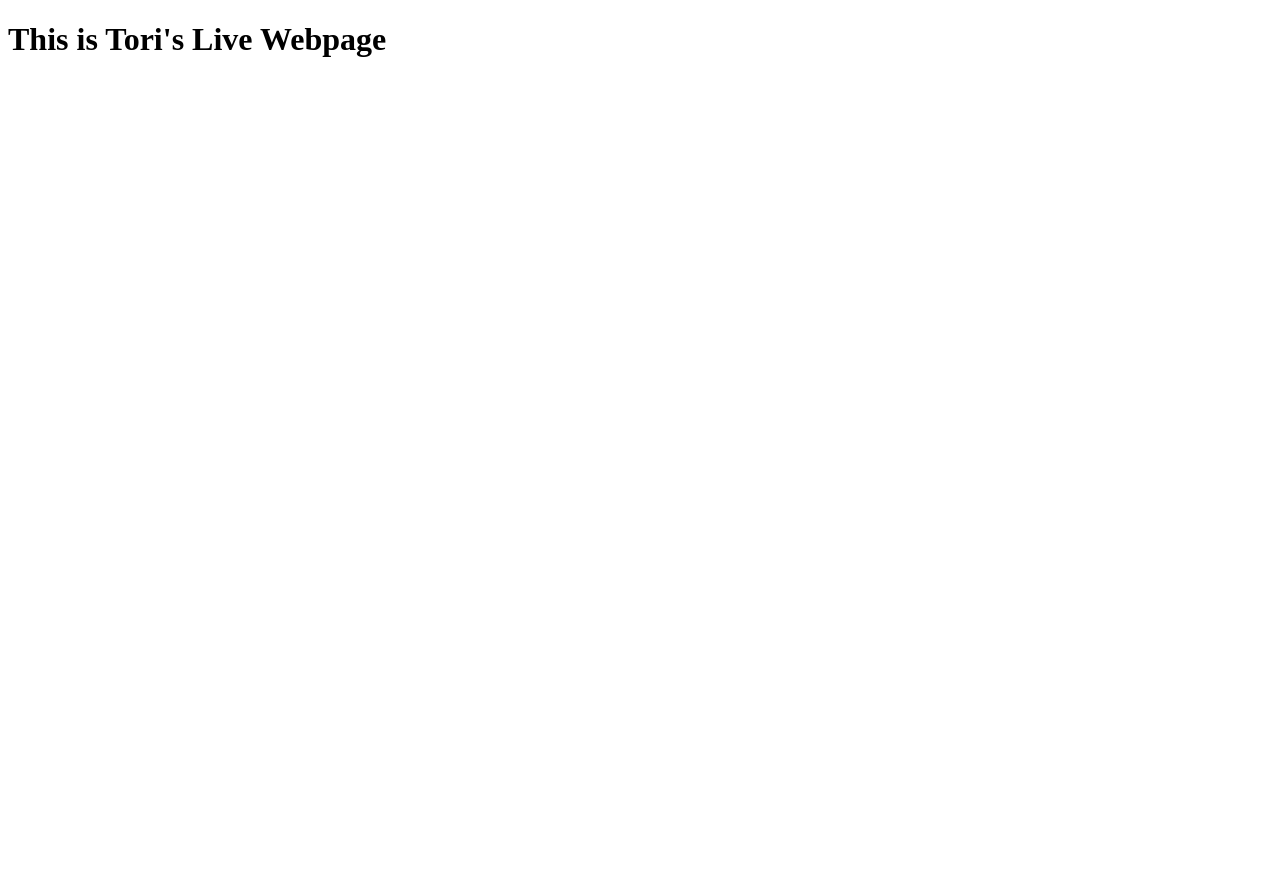
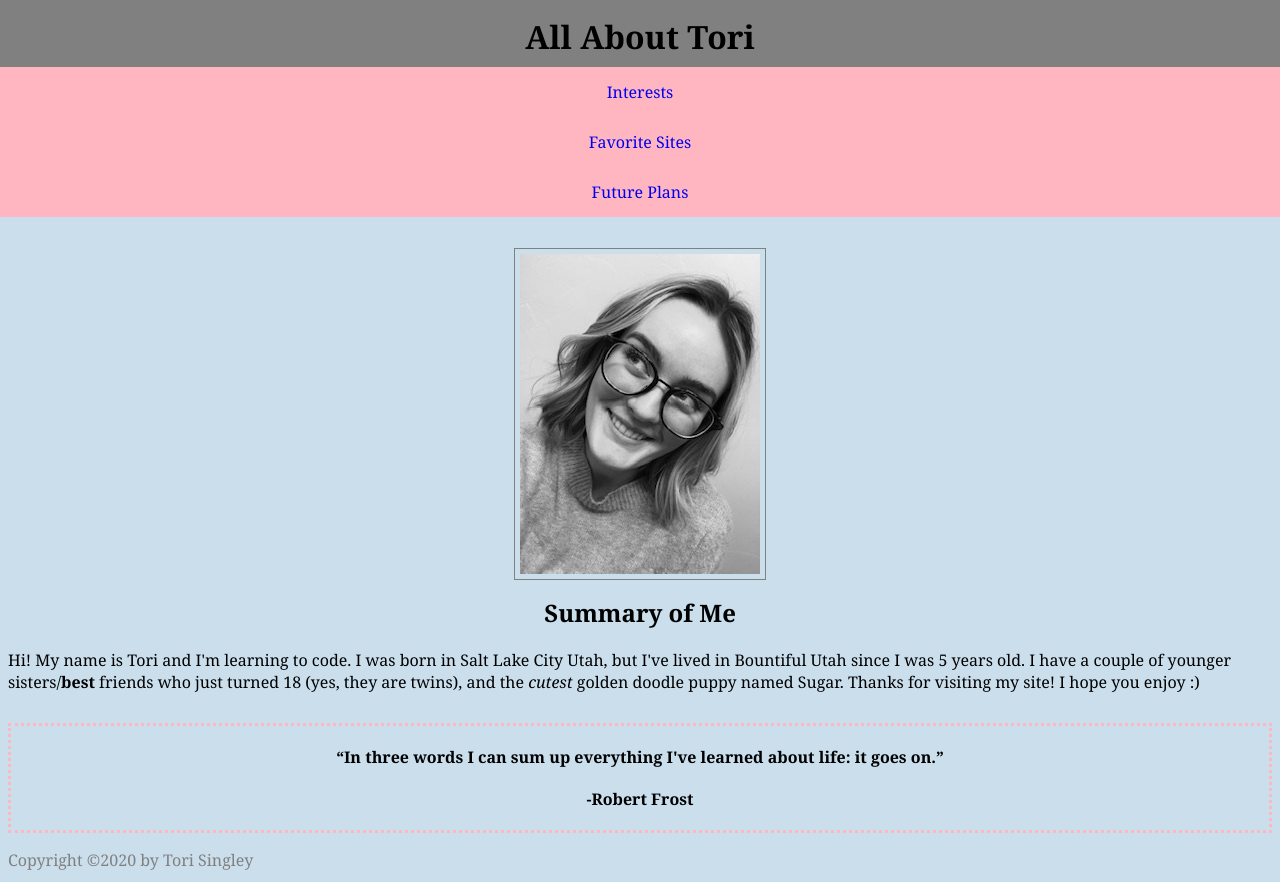
Before and after one commit to tsingley1998/WebDevPortfolio, a plain HTML site: page index.html in a window 1280 px wide. Before the commit the page ends 800 px from the top, so only its background shows below. Drawn offline with Linux system fonts and the light colour scheme.

Commit message:
added css files

```diff
--- a/index.html
+++ b/index.html
@@ -1,9 +1,39 @@
 <!DOCTYPE html>
 <html>
     <head>
-        <title>Tori's Portfolio</title>
+        <title>All About Tori</title>
+        <link rel="stylesheet" type="text/css" href="/styles/main.css"/>
     </head>
     <body>
-        <h1>This is Tori's Live Webpage</h1>
+        <header>
+            <h1>All About Tori</h1>
+            <nav>
+                <ul>
+                    <li><a href="page1.html">Interests</a></li>
+                    <li><a href="page2.html">Favorite Sites</a></li>
+                    <li><a href="page3.html">Future Plans</a>
+                </ul>
+            </nav>
+        </header>
+        <main>
+            <figure>
+                <img class="image" src="/images/IMG_0323.jpg" alt="Selfie of Tori">
+            </figure>
+            <section>
+                <div class="sumcolor">
+                <article>
+                    <h2 class="summary">Summary of Me</h2>
+                    <p class="summaryp">Hi! My name is Tori and I'm learning to code. I was born in Salt Lake City Utah, but I've lived in Bountiful Utah since I was 5 years old. I have a couple of younger sisters/<strong>best</strong> friends who just turned 18 (yes, they are twins), and the <em>cutest</em> golden doodle puppy named Sugar. Thanks for visiting my site! I hope you enjoy :)</p>
+                </article>
+                <div class="border">
+                    <p class="quote"><q>In three words I can sum up everything I've learned about life: it goes on.</q></p>
+                    <p class="quote">-Robert Frost</p>
+                </div>
+                </div>
+            </section>
+        </main>
+        <footer>
+            <p>Copyright ©2020 by Tori Singley</p>
+        </footer>
     </body>
 </html>
--- /dev/null
+++ b/styles/main.css
@@ -0,0 +1,129 @@
+body {
+    background-color: rgb(202, 222, 236);
+    font-family: Cambria, Cochin, Georgia, Times, 'Times New Roman', serif;
+}
+
+header {
+    height: 15px;
+}
+
+h1 {
+    text-align: center;
+    color: black;
+    background-color: gray;
+    margin: 0;
+    padding: 15px;
+    width: auto;
+    top: 0;
+    right: 0;
+    left: 0;
+    position: fixed;
+}
+
+h2 {
+    text-align: center;
+}
+
+ul {
+    margin-top: 67px;
+    padding: 0;
+    overflow: hidden;
+    color: black;
+    background-color: lightpink;
+    top: 0;
+    right: 0;
+    left: 0;
+    position: fixed;
+}
+
+ul li{
+    text-align: center;
+    list-style-type: none;
+}
+
+ul li a {
+    display: block;
+    text-align: center;
+    padding: 14px 16px;
+    text-decoration: none;
+}
+
+ul li a:hover {
+    background-color: pink;
+}
+
+ul li a:visited {
+    text-decoration: none;
+    color: black;
+}
+
+.image {
+    display: block;
+    margin-top: 225px;
+    margin-left: auto;
+    margin-right: auto;
+    margin-bottom: 0;
+    width: 240px;
+    padding: 5px;
+    border: 1px solid gray;
+}
+
+.summary {
+    margin-top: 0;
+}
+
+.quote {
+    text-align: center;
+    margin: 20px;
+    font-weight: bold;
+}
+
+.border {
+    border: 3px dotted lightpink;
+}
+
+.summaryp {
+margin-bottom: 30px;
+}
+
+table, th, td {
+    padding: 10px;
+    border: 3px solid lightpink;
+    border-collapse: collapse;
+    margin: 0 auto;
+}
+
+.row {
+    display: grid;
+    grid-template-columns: 500px 500px;
+    grid-template-rows: 400px 400px;
+}
+
+.photos1 {
+    grid-area: 1 / 1 / span 1 / span 1;
+}
+
+.photos2 {
+    grid-area: 1 / 2 / span 1 / span 1;
+}
+
+.photos3 {
+    grid-area: 2 / 1 / span 1 / span 1;
+}
+
+.photos4 {
+    grid-area: 2 / 2 / span 1 / span 1;
+}
+
+footer p{
+    font-weight: lighter;
+    color: gray;
+    height:25px;
+    margin-bottom: 0;
+    padding-bottom: 0;
+}
+
+ol li a:visited {
+    text-decoration: none;
+    color: gray;
+}
--- /dev/null
+++ b/styles/main2.css
@@ -0,0 +1,140 @@
+body {
+    background-image: url(/images/green.jpg);
+    font-family: 'Franklin Gothic Medium', 'Arial Narrow', Arial, sans-serif;
+}
+
+header{
+    height: 20%;
+}
+
+h1 {
+    text-align: left;
+    color: black;
+    background-color: rgb(96, 158, 96);
+    margin: 0;
+    padding: 15px;
+    width: auto;
+    top: 0;
+    right: 0;
+    left: 0;
+    position: relative;
+}
+
+ul {
+    list-style-type: none;
+    margin-top: 0;
+    padding: 0;
+    overflow: hidden;
+    color: black;
+    background-color: rgb(96, 158, 96);
+    right: 0;
+    left: 0;
+    position: relative;
+}
+
+ul li {
+    float: left;
+    list-style-type: none;
+}
+
+ul li a {
+        display: block;
+        text-align: right;
+        padding: 14px 16px;
+        text-decoration: none;
+        margin-bottom: 20px;
+}
+
+ul li a:visited {
+    text-decoration: none;
+    color: rgb(21, 44, 10);
+}
+
+.image {
+    margin-top: 0;
+    margin-right: 0;
+    margin-left: 2%;
+    float: right;
+    border: 3px solid darkseagreen;
+    padding: 0.5%;
+}
+
+.summary {
+    margin-top: 3%;
+}
+
+.sumcolor {
+    margin-right: 30%;
+    margin-top: 5%;
+    padding: 3%;
+    border: 3px solid darkseagreen;
+    border-radius: 3%;
+}
+
+footer p{
+    font-weight: lighter;
+    color: black;
+    height:25px;
+    margin-bottom: 0;
+    padding-bottom: 0;
+}
+
+.interests {
+    margin-right: 30%;
+    margin: 2% 30% 2% 2%;
+    border: 3px solid darkseagreen;
+    padding: 2%;
+}
+
+table, th, td {
+        padding: 10px;
+        border: 3px solid rgb(21, 44, 10);
+        border-collapse: collapse;
+        margin: 0 auto;
+}
+
+.interestsp {
+ border: 3px solid darkseagreen;
+ margin: 4% 2% 2% 2%;
+ padding: 2%;
+}
+
+.where {
+    border: 3px solid darkseagreen;
+    margin: 2% 53% 2% 2%;
+    padding: 2%;
+}
+
+.row {
+    display: grid;
+    grid-template-columns: 50%;
+    grid-template-rows: 50%;
+}
+
+.photos1 {
+    grid-area: 1 / 1 / span 1 / span 1;
+    border: 3px solid darkseagreen;
+    padding: 2%;
+    margin: 2% 44% 2% 2%;
+}
+
+.photos2 {
+    grid-area: 1 / 2 / span 1 / span 1;
+    border: 3px solid darkseagreen;
+    padding: 2%;
+    margin: 2% 29% 10% 2%;
+}
+
+.photos3 {
+    grid-area: 2 / 1 / span 1 / span 1;
+    border: 3px solid darkseagreen;
+    padding: 2%;
+    margin: 2% 44% 2% 2%;
+}
+
+.photos4 {
+    grid-area: 2 / 2 / span 1 / span 1;
+    border: 3px solid darkseagreen;
+    padding: 2%;
+    margin: 2% 45% 2% 2%;
+}
```
Also changed, not shown: page1.html (added, +84 -0 lines), page2.html (added, +64 -0 lines), page3.html (added, +31 -0 lines), Images/IMG_0312.png (added), Images/IMG_0323.jpg (added), Images/IMG_0434.JPG (added), Images/IMG_0446.JPG (added), Images/IMG_0580.JPG (added), Images/IMG_0581.JPG (added), Images/IMG_0582.JPG (added), Images/green.jpg (added), Images/travelgif.gif (added), 1 other file.
